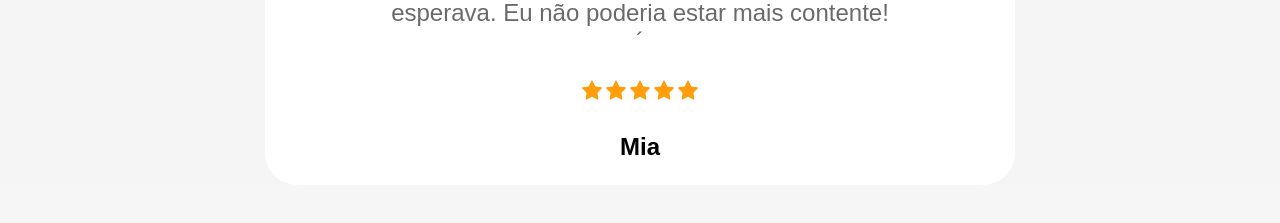
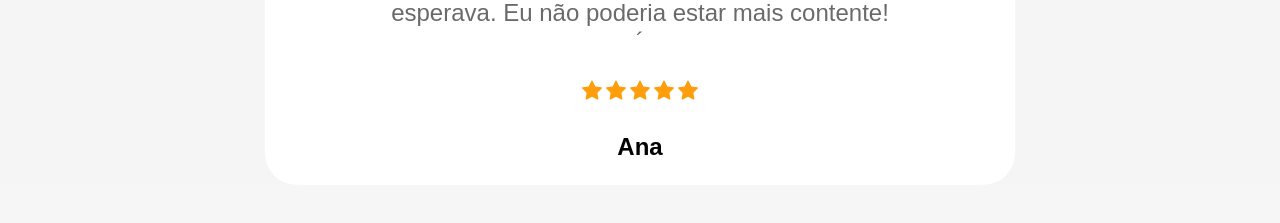
Before and after one commit to nicolascacreis/Cp-05-web, a React (Vite) app: page / in a window 1280 px wide. Shown: the part 3660-3883 px from the top of the page. Built offline with nearby package versions, Linux system fonts and the light colour scheme.

Commit message:
Update Depoimentos.jsx

```diff
--- a/src/components/depoimentos/Depoimentos.jsx
+++ b/src/components/depoimentos/Depoimentos.jsx
@@ -96,7 +96,7 @@
           <AiFillStar />
           <AiFillStar />
         </Estrelas>
-        <Nome>Mia</Nome>
+        <Nome>Ana</Nome>
       </ParteBaixo>
     </Depoimentos>
   );
```
